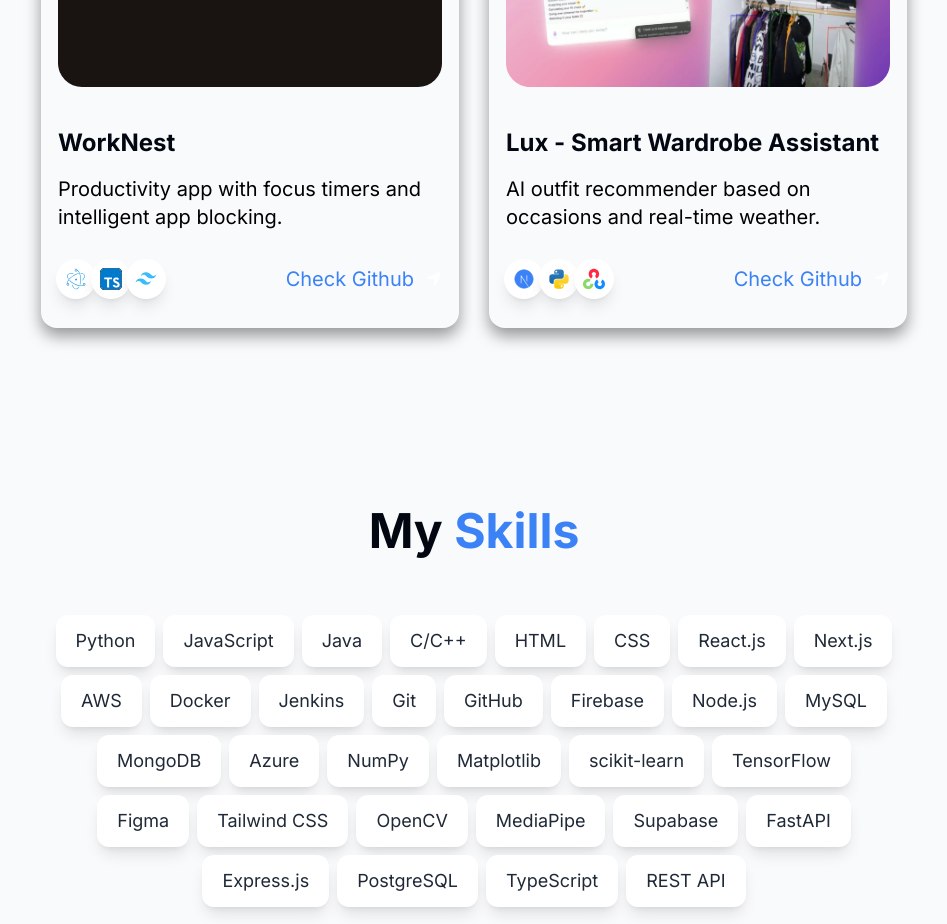
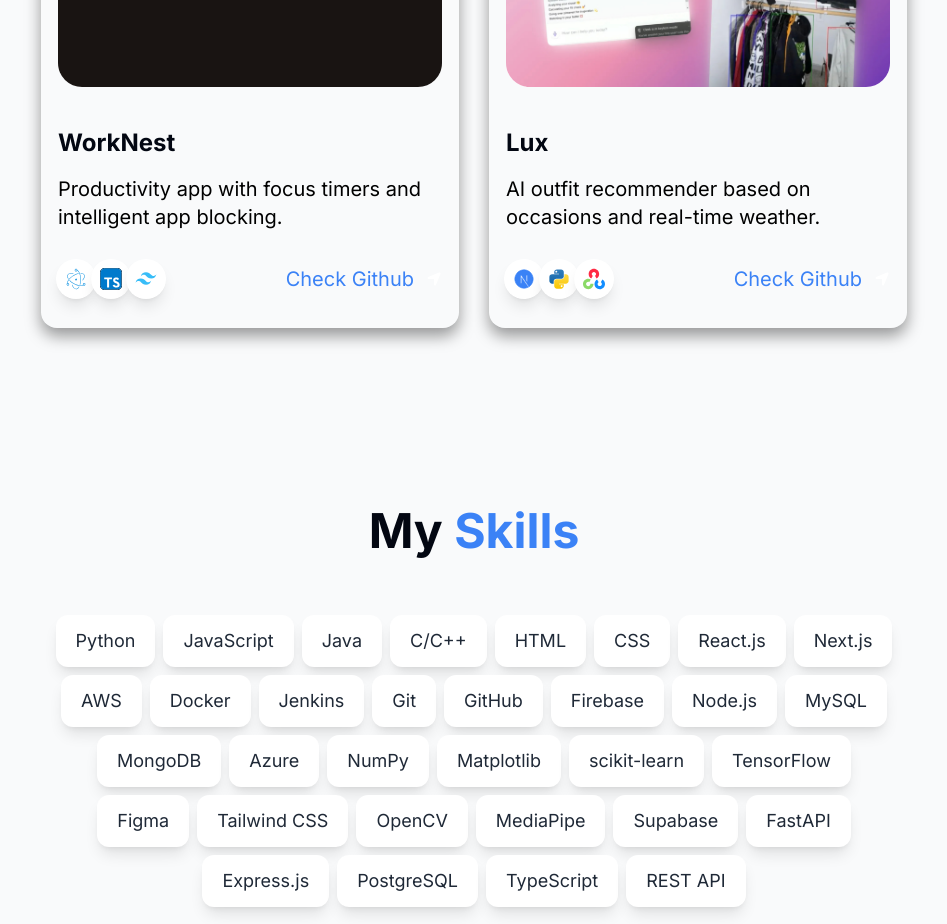
Before and after one commit to gbchill/web-portfolio, a Next.js app: page / in a window 1280 px wide. Shown: the part 5140-6064 px from the top of the page, without its empty margins (166-1113 px from the left). Built offline with nearby package versions, Linux system fonts and the light colour scheme.

Commit message:
Fix Lux title

```diff
--- a/data/index.ts
+++ b/data/index.ts
@@ -96,7 +96,7 @@
   },
   {
     id: 4,
-    title: "Lux - Smart Wardrobe Assistant",
+    title: "Lux",
     des: "AI outfit recommender based on occasions and real-time weather.",
     img: "/p4.jpg",
     iconLists: ["/nextjs.svg", "/python.svg", "/opencv.svg"],
```
